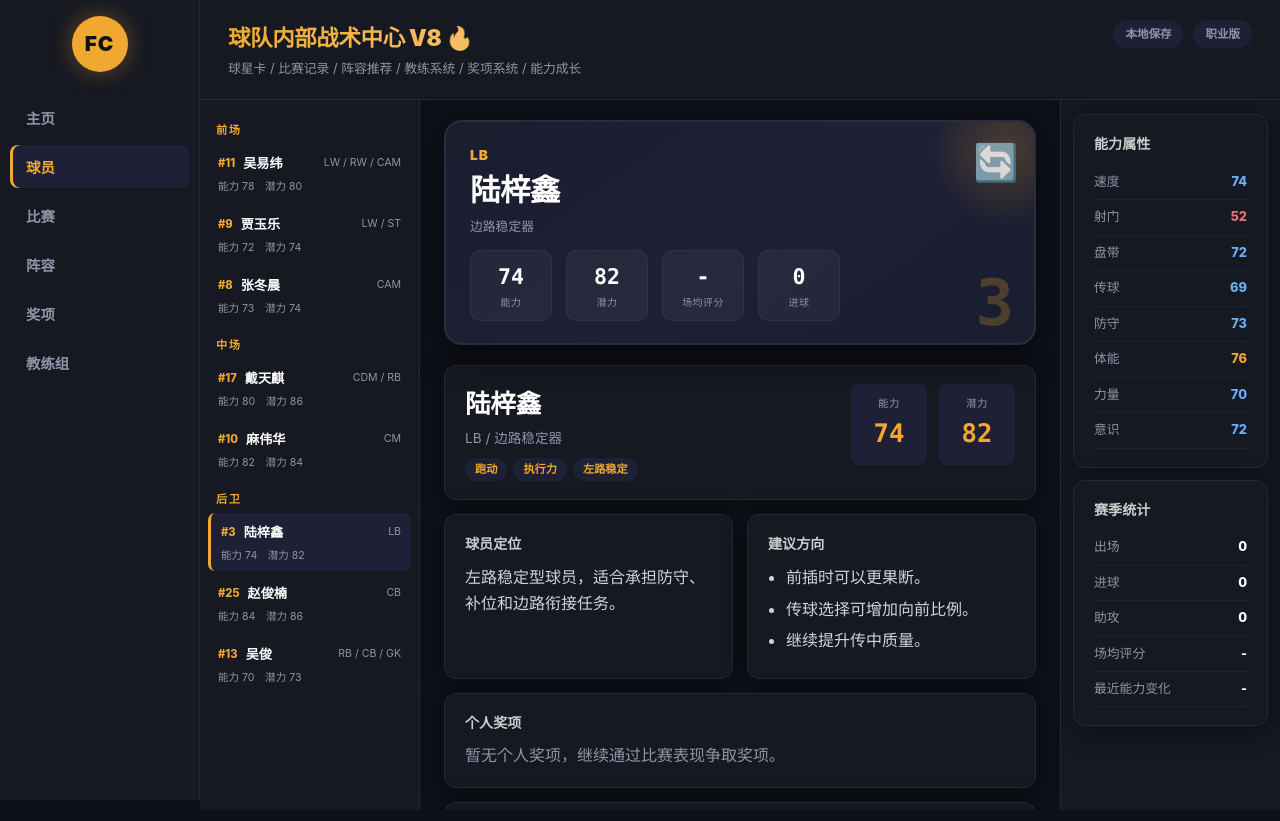
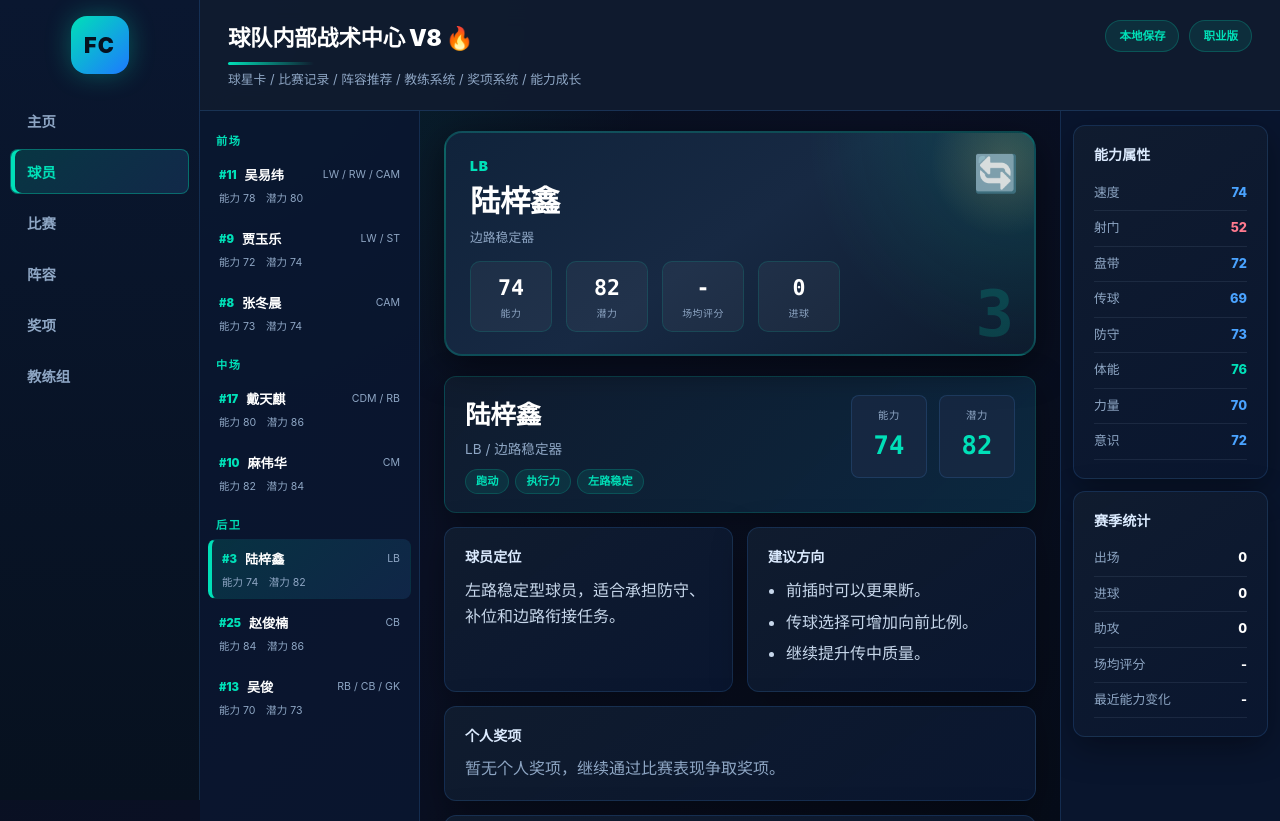
Before and after one commit to 3151918669-png/football, a React (Vite) app: page / in a window 1280 px wide. Built offline with nearby package versions, Linux system fonts and the light colour scheme.

Commit message:
Update styles.css

```diff
--- a/src/styles.css
+++ b/src/styles.css
@@ -1,21 +1,23 @@
 :root {
-  --bg: #0f1119;
-  --panel: #161822;
-  --panel2: #1e2135;
-  --border: #252836;
-  --text: #e0e0e0;
-  --sub: #9094a6;
-  --accent: #f0a830;
-  --accent2: #e84855;
-  --green: #2ecc71;
-  --blue: #3498db;
-  --win: #27ae60;
-  --draw: #f39c12;
-  --loss: #e74c3c;
-  --card-bg: linear-gradient(145deg, #1a1d2e 0%, #1e2135 50%, #1a1d2e 100%);
+  --bg: #07111f;
+  --bg2: #0b1830;
+  --panel: #101c2f;
+  --panel2: #172943;
+  --panel3: #203957;
+  --border: #28405f;
+  --text: #e7eef8;
+  --sub: #8ea6c4;
+  --accent: #00e0b8;
+  --accent2: #ff4f6d;
+  --gold: #d7b56d;
+  --blue: #4aa3ff;
+  --win: #22c55e;
+  --draw: #eab308;
+  --loss: #ef4444;
+  --card-bg: linear-gradient(145deg, #10233b 0%, #172943 48%, #0d1a2d 100%);
   --radius: 12px;
   --radius-sm: 8px;
-  --shadow: 0 4px 24px rgba(0, 0, 0, 0.4);
+  --shadow: 0 10px 34px rgba(0, 0, 0, 0.36);
   --transition: 0.2s ease;
   --font-mono: "SF Mono", "Cascadia Code", "Consolas", monospace;
 }
@@ -27,7 +29,9 @@
 }
 
 body {
-  background: var(--bg);
+  background:
+    radial-gradient(circle at 15% 0%, rgba(0, 224, 184, 0.12), transparent 34%),
+    linear-gradient(135deg, var(--bg) 0%, #0a1024 48%, #050b16 100%);
   color: var(--text);
   font-family: Inter, "PingFang SC", "Microsoft YaHei", Arial, sans-serif;
   line-height: 1.6;
@@ -54,8 +58,8 @@ textarea {
   position: sticky;
   top: 0;
   z-index: 100;
-  background: var(--panel);
-  border-right: 1px solid var(--border);
+  background: linear-gradient(180deg, #0a1730 0%, #07111f 100%);
+  border-right: 1px solid rgba(74, 163, 255, 0.18);
   display: flex;
   flex-direction: column;
   gap: 6px;
@@ -63,24 +67,24 @@ textarea {
 }
 
 .club-badge {
-  width: 56px;
-  height: 56px;
+  width: 58px;
+  height: 58px;
   margin: 0 auto 18px;
-  border-radius: 50%;
-  background: var(--accent);
-  color: #0f1119;
+  border-radius: 16px;
+  background: linear-gradient(135deg, var(--accent), #1d79ff);
+  color: #06111f;
   display: flex;
   align-items: center;
   justify-content: center;
-  font-size: 1.3rem;
-  font-weight: 900;
+  font-size: 1.35rem;
+  font-weight: 950;
   letter-spacing: 1px;
-  box-shadow: 0 0 24px rgba(240, 168, 48, 0.35);
+  box-shadow: 0 0 26px rgba(0, 224, 184, 0.32);
 }
 
 .nav-item {
   width: 100%;
-  border: none;
+  border: 1px solid transparent;
   background: transparent;
   color: var(--sub);
   cursor: pointer;
@@ -88,19 +92,21 @@ textarea {
   border-radius: var(--radius-sm);
   text-align: left;
   font-size: 0.9rem;
-  font-weight: 600;
+  font-weight: 700;
   transition: var(--transition);
 }
 
 .nav-item:hover {
-  background: var(--panel2);
-  color: #d0d0d0;
+  background: rgba(23, 41, 67, 0.86);
+  color: #eaf6ff;
+  border-color: rgba(0, 224, 184, 0.2);
 }
 
 .nav-item.active {
-  background: var(--panel2);
+  background: linear-gradient(135deg, rgba(0, 224, 184, 0.16), rgba(74, 163, 255, 0.14));
   color: var(--accent);
-  box-shadow: inset 3px 0 0 var(--accent);
+  border-color: rgba(0, 224, 184, 0.35);
+  box-shadow: inset 4px 0 0 var(--accent);
 }
 
 .fm-main {
@@ -112,8 +118,9 @@ textarea {
   position: sticky;
   top: 0;
   z-index: 50;
-  background: var(--panel);
-  border-bottom: 1px solid var(--border);
+  background: rgba(16, 28, 47, 0.96);
+  backdrop-filter: blur(14px);
+  border-bottom: 1px solid rgba(74, 163, 255, 0.18);
   padding: 20px 28px;
   display: flex;
   justify-content: space-between;
@@ -124,19 +131,26 @@ textarea {
 
 .fm-topbar h1 {
   font-size: 1.4rem;
-  font-weight: 900;
+  font-weight: 950;
   letter-spacing: -0.3px;
-  background: linear-gradient(135deg, var(--accent), #f7c978);
-  -webkit-background-clip: text;
-  -webkit-text-fill-color: transparent;
-  background-clip: text;
+  color: #fff;
   margin: 0;
+}
+
+.fm-topbar h1::after {
+  content: "";
+  display: block;
+  width: 86px;
+  height: 3px;
+  margin-top: 6px;
+  border-radius: 999px;
+  background: linear-gradient(90deg, var(--accent), transparent);
 }
 
 .fm-topbar p {
   color: var(--sub);
   font-size: 0.8rem;
-  margin-top: 3px;
+  margin-top: 5px;
 }
 
 .top-actions {
@@ -147,12 +161,13 @@ textarea {
 
 .top-actions span {
   display: inline-block;
-  padding: 5px 12px;
+  padding: 6px 13px;
   border-radius: 999px;
-  background: var(--panel2);
-  color: var(--sub);
+  background: rgba(0, 224, 184, 0.1);
+  border: 1px solid rgba(0, 224, 184, 0.22);
+  color: var(--accent);
   font-size: 0.72rem;
-  font-weight: 700;
+  font-weight: 800;
 }
 
 /* ===== 通用面板 ===== */
@@ -164,8 +179,8 @@ textarea {
 }
 
 .panel {
-  background: var(--panel);
-  border: 1px solid var(--border);
+  background: linear-gradient(145deg, rgba(16, 28, 47, 0.98), rgba(10, 23, 48, 0.96));
+  border: 1px solid rgba(74, 163, 255, 0.16);
   border-radius: var(--radius);
   padding: 18px 20px;
   box-shadow: var(--shadow);
@@ -178,20 +193,20 @@ textarea {
 .panel h2 {
   color: #fff;
   font-size: 1rem;
-  font-weight: 800;
+  font-weight: 900;
   margin-bottom: 12px;
 }
 
 .panel h3 {
-  color: #ccc;
+  color: #dbeafe;
   font-size: 0.88rem;
-  font-weight: 800;
+  font-weight: 850;
   margin-bottom: 9px;
 }
 
 .panel p,
 .panel li {
-  color: #cbd5e1;
+  color: #c7d7eb;
 }
 
 ul {
@@ -210,6 +225,7 @@ li {
   justify-content: center;
   gap: 6px;
   text-align: center;
+  border-top: 3px solid rgba(0, 224, 184, 0.55);
 }
 
 .info-card span {
@@ -223,7 +239,7 @@ li {
   color: #fff;
   font-family: var(--font-mono);
   font-size: 2rem;
-  font-weight: 900;
+  font-weight: 950;
 }
 
 .info-card.result-win strong {
@@ -246,8 +262,8 @@ li {
 }
 
 .player-list {
-  background: var(--panel);
-  border-right: 1px solid var(--border);
+  background: rgba(10, 23, 48, 0.9);
+  border-right: 1px solid rgba(74, 163, 255, 0.16);
   padding: 12px 8px;
   overflow-y: auto;
   max-height: calc(100vh - 90px);
@@ -265,34 +281,35 @@ li {
 
 .player-row {
   width: 100%;
-  border: none;
+  border: 1px solid transparent;
   background: transparent;
   color: var(--text);
   cursor: pointer;
   padding: 9px 10px;
-  border-radius: 7px;
+  border-radius: 8px;
   text-align: left;
   transition: var(--transition);
   display: flex;
   flex-wrap: wrap;
   align-items: center;
   gap: 6px 8px;
-  margin-bottom: 3px;
+  margin-bottom: 4px;
 }
 
 .player-row:hover {
-  background: var(--panel2);
+  background: rgba(23, 41, 67, 0.88);
+  border-color: rgba(74, 163, 255, 0.18);
 }
 
 .player-row.active {
-  background: var(--panel2);
-  border-left: 3px solid var(--accent);
+  background: linear-gradient(135deg, rgba(0, 224, 184, 0.14), rgba(74, 163, 255, 0.12));
+  border-left: 4px solid var(--accent);
 }
 
 .player-row span {
   color: var(--accent);
   font-size: 0.7rem;
-  font-weight: 800;
+  font-weight: 900;
 }
 
 .player-row strong {
@@ -326,8 +343,8 @@ li {
 }
 
 .player-hero {
-  background: var(--panel);
-  border: 1px solid var(--border);
+  background: linear-gradient(135deg, rgba(16, 28, 47, 0.98), rgba(12, 42, 66, 0.92));
+  border: 1px solid rgba(0, 224, 184, 0.18);
   border-radius: var(--radius);
   padding: 18px 20px;
   box-shadow: var(--shadow);
@@ -341,7 +358,7 @@ li {
 .player-hero h2 {
   color: #fff;
   font-size: 1.6rem;
-  font-weight: 900;
+  font-weight: 950;
   letter-spacing: -0.4px;
   margin: 0;
 }
@@ -360,12 +377,13 @@ li {
 }
 
 .tag-row span {
-  background: var(--panel2);
+  background: rgba(0, 224, 184, 0.1);
   color: var(--accent);
+  border: 1px solid rgba(0, 224, 184, 0.18);
   border-radius: 999px;
   padding: 3px 10px;
   font-size: 0.7rem;
-  font-weight: 700;
+  font-weight: 800;
 }
 
 .ability-box {
@@ -374,7 +392,8 @@ li {
 }
 
 .ability-box div {
-  background: var(--panel2);
+  background: rgba(23, 41, 67, 0.92);
+  border: 1px solid rgba(74, 163, 255, 0.16);
   border-radius: var(--radius-sm);
   padding: 12px 18px;
   min-width: 76px;
@@ -393,7 +412,7 @@ li {
   color: var(--accent);
   font-family: var(--font-mono);
   font-size: 1.6rem;
-  font-weight: 900;
+  font-weight: 950;
 }
 
 .fm-content-grid {
@@ -408,8 +427,8 @@ li {
 
 /* ===== 右侧属性栏 ===== */
 .right-analysis {
-  background: var(--panel);
-  border-left: 1px solid var(--border);
+  background: rgba(10, 23, 48, 0.9);
+  border-left: 1px solid rgba(74, 163, 255, 0.16);
   padding: 14px 12px;
   overflow-y: auto;
   max-height: calc(100vh - 90px);
@@ -427,7 +446,7 @@ li {
   align-items: center;
   gap: 12px;
   padding: 7px 0;
-  border-bottom: 1px solid rgba(255, 255, 255, 0.04);
+  border-bottom: 1px solid rgba(142, 166, 196, 0.12);
   font-size: 0.8rem;
 }
 
@@ -439,7 +458,7 @@ li {
 .attr-row b,
 .season-row b {
   color: #fff;
-  font-weight: 800;
+  font-weight: 850;
 }
 
 .attr-row b.elite {
@@ -447,23 +466,25 @@ li {
 }
 
 .attr-row b.good {
-  color: #6ab0f3;
+  color: var(--blue);
 }
 
 .attr-row b.weak {
-  color: #e57373;
+  color: #ff7a8f;
 }
 
 /* ===== 内嵌球星卡 ===== */
 .star-card-embedded {
-  background: var(--card-bg);
-  border: 2px solid #2a2d3d;
+  background:
+    radial-gradient(circle at top right, rgba(0, 224, 184, 0.16), transparent 36%),
+    var(--card-bg);
+  border: 2px solid rgba(0, 224, 184, 0.22);
   border-radius: 18px;
   padding: 22px 24px;
   position: relative;
   overflow: hidden;
   min-height: 210px;
-  box-shadow: 0 8px 32px rgba(0, 0, 0, 0.55);
+  box-shadow: 0 10px 36px rgba(0, 0, 0, 0.5);
 }
 
 .star-card-embedded::before {
@@ -473,7 +494,7 @@ li {
   right: -46px;
   width: 150px;
   height: 150px;
-  background: radial-gradient(circle, rgba(240, 168, 48, 0.22) 0%, transparent 70%);
+  background: radial-gradient(circle, rgba(215, 181, 109, 0.22) 0%, transparent 70%);
   border-radius: 50%;
   pointer-events: none;
 }
@@ -504,10 +525,10 @@ li {
   position: absolute;
   right: 20px;
   bottom: 8px;
-  color: rgba(240, 168, 48, 0.24);
+  color: rgba(0, 224, 184, 0.18);
   font-family: var(--font-mono);
   font-size: 4rem;
-  font-weight: 900;
+  font-weight: 950;
   line-height: 1;
   pointer-events: none;
 }
@@ -515,7 +536,7 @@ li {
 .star-pos {
   color: var(--accent);
   font-size: 0.86rem;
-  font-weight: 900;
+  font-weight: 950;
   letter-spacing: 1px;
   text-transform: uppercase;
   position: relative;
@@ -525,7 +546,7 @@ li {
 .star-name {
   color: #fff;
   font-size: 1.9rem;
-  font-weight: 900;
+  font-weight: 950;
   letter-spacing: -0.5px;
   position: relative;
   z-index: 1;
@@ -543,7 +564,7 @@ li {
 .star-stat-item {
   min-width: 82px;
   background: rgba(255, 255, 255, 0.045);
-  border: 1px solid rgba(255, 255, 255, 0.045);
+  border: 1px solid rgba(0, 224, 184, 0.14);
   border-radius: 10px;
   padding: 9px 14px;
   text-align: center;
@@ -554,7 +575,7 @@ li {
   color: #fff;
   font-family: var(--font-mono);
   font-size: 1.35rem;
-  font-weight: 900;
+  font-weight: 950;
 }
 
 .star-stat-item .lbl {
@@ -580,12 +601,12 @@ table {
 }
 
 th {
-  background: var(--panel2);
+  background: #0b1830;
   color: var(--sub);
   text-align: left;
   padding: 10px 12px;
   font-size: 0.7rem;
-  font-weight: 800;
+  font-weight: 850;
   text-transform: uppercase;
   letter-spacing: 0.5px;
   white-space: nowrap;
@@ -594,12 +615,12 @@ th {
 td {
   padding: 10px 12px;
   color: var(--text);
-  border-bottom: 1px solid rgba(255, 255, 255, 0.045);
+  border-bottom: 1px solid rgba(142, 166, 196, 0.11);
   white-space: nowrap;
 }
 
 tbody tr:hover {
-  background: rgba(255, 255, 255, 0.025);
+  background: rgba(0, 224, 184, 0.035);
 }
 
 .result-badge {
@@ -607,21 +628,21 @@ tbody tr:hover {
   padding: 3px 10px;
   border-radius: 999px;
   font-size: 0.7rem;
-  font-weight: 800;
+  font-weight: 850;
 }
 
 .result-badge.win {
-  background: rgba(46, 204, 113, 0.18);
+  background: rgba(34, 197, 94, 0.16);
   color: var(--win);
 }
 
 .result-badge.draw {
-  background: rgba(243, 156, 18, 0.18);
+  background: rgba(234, 179, 8, 0.16);
   color: var(--draw);
 }
 
 .result-badge.loss {
-  background: rgba(231, 76, 60, 0.18);
+  background: rgba(239, 68, 68, 0.16);
   color: var(--loss);
 }
 
@@ -639,17 +660,17 @@ tbody tr:hover {
 /* ===== 能力变化 ===== */
 .ability-up {
   color: var(--win);
-  font-weight: 900;
+  font-weight: 950;
 }
 
 .ability-down {
   color: var(--loss);
-  font-weight: 900;
+  font-weight: 950;
 }
 
 .ability-flat {
   color: var(--sub);
-  font-weight: 800;
+  font-weight: 850;
 }
 
 /* ===== 表单 ===== */
@@ -664,9 +685,9 @@ input,
 textarea,
 select {
   width: 100%;
-  background: var(--panel2);
+  background: rgba(23, 41, 67, 0.92);
   color: #fff;
-  border: 1px solid var(--border);
+  border: 1px solid rgba(74, 163, 255, 0.16);
   border-radius: 7px;
   padding: 10px 14px;
   font-size: 0.85rem;
@@ -679,7 +700,7 @@ textarea:focus,
 select:focus {
   outline: none;
   border-color: var(--accent);
-  box-shadow: 0 0 0 3px rgba(240, 168, 48, 0.1);
+  box-shadow: 0 0 0 3px rgba(0, 224, 184, 0.1);
 }
 
 textarea {
@@ -689,12 +710,12 @@ textarea {
 }
 
 .primary-btn {
-  background: var(--accent);
-  color: #0f1119;
+  background: linear-gradient(135deg, var(--accent), #1d79ff);
+  color: #06111f;
   border: none;
   border-radius: 7px;
   padding: 10px 20px;
-  font-weight: 900;
+  font-weight: 950;
   cursor: pointer;
   transition: var(--transition);
 }
@@ -717,36 +738,36 @@ textarea {
 
 .result-btn {
   background: transparent;
-  border: 2px solid var(--border);
+  border: 2px solid rgba(74, 163, 255, 0.2);
   color: var(--sub);
   border-radius: 999px;
   padding: 8px 16px;
   cursor: pointer;
   font-size: 0.8rem;
-  font-weight: 800;
+  font-weight: 850;
   transition: var(--transition);
 }
 
 .result-btn:hover {
-  border-color: #555;
-  color: #ccc;
+  border-color: var(--accent);
+  color: #fff;
 }
 
 .result-btn.selected-win {
   border-color: var(--win);
-  background: rgba(46, 204, 113, 0.15);
+  background: rgba(34, 197, 94, 0.15);
   color: var(--win);
 }
 
 .result-btn.selected-draw {
   border-color: var(--draw);
-  background: rgba(243, 156, 18, 0.15);
+  background: rgba(234, 179, 8, 0.15);
   color: var(--draw);
 }
 
 .result-btn.selected-loss {
   border-color: var(--loss);
-  background: rgba(231, 76, 60, 0.15);
+  background: rgba(239, 68, 68, 0.15);
   color: var(--loss);
 }
 
@@ -759,7 +780,7 @@ textarea {
 
 .coach-card {
   background: var(--card-bg);
-  border: 1px solid var(--border);
+  border: 1px solid rgba(74, 163, 255, 0.16);
   border-radius: var(--radius);
   padding: 16px 18px;
   text-align: center;
@@ -776,13 +797,13 @@ textarea {
 }
 
 .coach-card.head-coach {
-  border-color: var(--accent);
-  box-shadow: 0 0 20px rgba(240, 168, 48, 0.18);
+  border-color: var(--gold);
+  box-shadow: 0 0 20px rgba(215, 181, 109, 0.18);
 }
 
 .coach-card.selected {
   border-color: var(--accent);
-  box-shadow: 0 0 20px rgba(240, 168, 48, 0.22);
+  box-shadow: 0 0 20px rgba(0, 224, 184, 0.22);
 }
 
 .coach-badge-head {
@@ -797,32 +818,33 @@ textarea {
   height: 60px;
   margin: 0 auto 10px;
   border-radius: 50%;
-  background: var(--panel2);
-  border: 2px solid var(--border);
+  background: rgba(23, 41, 67, 0.92);
+  border: 2px solid rgba(74, 163, 255, 0.2);
   color: var(--accent);
   display: flex;
   align-items: center;
   justify-content: center;
   font-size: 1.6rem;
-  font-weight: 900;
+  font-weight: 950;
 }
 
 .coach-card.head-coach .coach-avatar {
-  border-color: var(--accent);
+  border-color: var(--gold);
+  color: var(--gold);
   font-size: 2rem;
-  box-shadow: 0 0 16px rgba(240, 168, 48, 0.28);
+  box-shadow: 0 0 16px rgba(215, 181, 109, 0.28);
 }
 
 .coach-name {
   color: #fff;
   font-size: 1rem;
-  font-weight: 900;
+  font-weight: 950;
 }
 
 .coach-role {
   color: var(--accent);
   font-size: 0.72rem;
-  font-weight: 800;
+  font-weight: 850;
   letter-spacing: 0.5px;
   text-transform: uppercase;
   margin-top: 2px;
@@ -858,10 +880,10 @@ textarea {
   margin-top: 12px;
   padding: 8px 10px;
   border-radius: 999px;
-  background: rgba(240, 168, 48, 0.14);
-  color: var(--accent);
+  background: rgba(215, 181, 109, 0.14);
+  color: var(--gold);
   font-size: 0.75rem;
-  font-weight: 900;
+  font-weight: 950;
 }
 
 /* ===== 奖项系统 ===== */
@@ -870,6 +892,7 @@ textarea {
   position: relative;
   overflow: hidden;
   min-height: 220px;
+  border-top: 3px solid rgba(215, 181, 109, 0.58);
 }
 
 .award-card::before {
@@ -879,7 +902,7 @@ textarea {
   height: 120px;
   right: -40px;
   top: -40px;
-  background: radial-gradient(circle, rgba(240, 168, 48, 0.22), transparent 70%);
+  background: radial-gradient(circle, rgba(215, 181, 109, 0.22), transparent 70%);
   border-radius: 50%;
 }
 
@@ -891,15 +914,15 @@ textarea {
 .award-name {
   color: #fff;
   font-size: 1.45rem;
-  font-weight: 900;
+  font-weight: 950;
   margin: 10px 0 4px;
 }
 
 .award-value {
-  color: var(--accent);
+  color: var(--gold);
   font-family: var(--font-mono);
   font-size: 1.1rem;
-  font-weight: 900;
+  font-weight: 950;
   margin-bottom: 8px;
 }
 
@@ -912,7 +935,7 @@ textarea {
 .player-award-badge {
   min-width: 150px;
   background: var(--card-bg);
-  border: 1px solid var(--border);
+  border: 1px solid rgba(215, 181, 109, 0.18);
   border-radius: 12px;
   padding: 14px;
   text-align: center;
@@ -949,15 +972,16 @@ textarea {
   position: relative;
   overflow: hidden;
   border-radius: 14px;
-  border: 4px solid rgba(255, 255, 255, 0.86);
-  background: linear-gradient(
-    180deg,
-    #3a7d3a 0%,
-    #357535 30%,
-    #2f6f2f 50%,
-    #357535 70%,
-    #3a7d3a 100%
-  );
+  border: 4px solid rgba(229, 247, 239, 0.86);
+  background:
+    repeating-linear-gradient(
+      90deg,
+      rgba(255, 255, 255, 0.035) 0,
+      rgba(255, 255, 255, 0.035) 28px,
+      rgba(0, 0, 0, 0.02) 28px,
+      rgba(0, 0, 0, 0.02) 56px
+    ),
+    linear-gradient(180deg, #267344 0%, #1f663c 35%, #1c5a36 50%, #1f663c 70%, #267344 100%);
   box-shadow: 0 8px 32px rgba(0, 0, 0, 0.5);
 }
 
@@ -1039,11 +1063,11 @@ textarea {
   width: 31px;
   height: 31px;
   border-radius: 50%;
-  background: var(--panel2);
+  background: #0b1830;
   border: 2px solid #fff;
   color: #fff;
   font-size: 0.58rem;
-  font-weight: 900;
+  font-weight: 950;
   display: flex;
   align-items: center;
   justify-content: center;
@@ -1060,7 +1084,7 @@ textarea {
 }
 
 .pitch-player.gk {
-  background: #2c3e50;
+  background: #203957;
   border-color: var(--draw);
   width: 35px;
   height: 35px;
@@ -1093,7 +1117,7 @@ textarea {
     position: static;
     max-height: none;
     border-left: none;
-    border-top: 1px solid var(--border);
+    border-top: 1px solid rgba(74, 163, 255, 0.16);
   }
 
   .dashboard-grid {
@@ -1129,7 +1153,7 @@ textarea {
     justify-content: space-around;
     overflow-x: auto;
     border-right: none;
-    border-top: 1px solid var(--border);
+    border-top: 1px solid rgba(74, 163, 255, 0.16);
     padding: 8px 4px;
     border-radius: 16px 16px 0 0;
     box-shadow: 0 -4px 20px rgba(0, 0, 0, 0.5);
@@ -1173,7 +1197,7 @@ textarea {
     position: static;
     max-height: none;
     border-right: none;
-    border-bottom: 1px solid var(--border);
+    border-bottom: 1px solid rgba(74, 163, 255, 0.16);
     display: flex;
     gap: 6px;
     overflow-x: auto;
```
